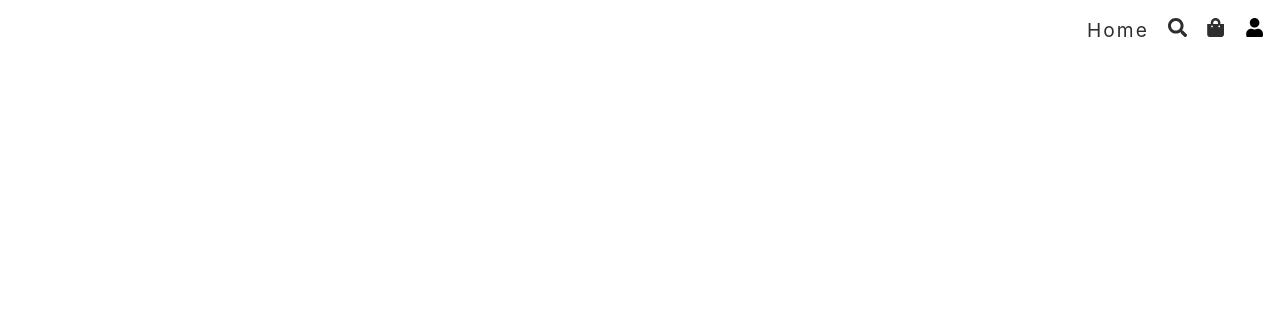
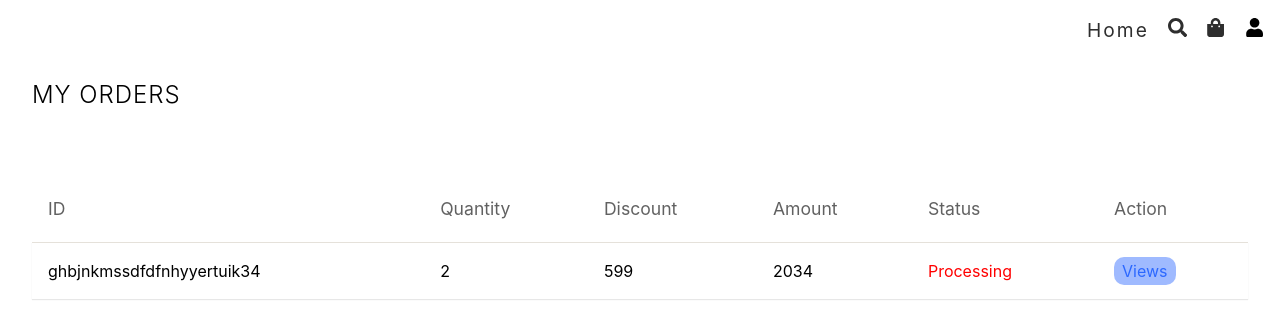
Before and after one commit to daljeet723/Ecommerce--MERN-Typexcript-Sass, a React (Vite) app in the folder Ecommerce-frontend/: page /orders in a window 1280 px wide. Before the commit this address had no page. Shown: the top 324 px of the page. Built offline with nearby package versions, Linux system fonts and the light colour scheme.

Commit message:
Orders page UI

```diff
--- a/Ecommerce-frontend/src/App.tsx
+++ b/Ecommerce-frontend/src/App.tsx
@@ -10,6 +10,8 @@ const Search = lazy(() => import("./pages/search"));
 const Cart = lazy(() => import("./pages/cart"));
 const Shipping = lazy(() => import("./pages/shipping"));
 const Login = lazy(()=> import ("./pages/login"));
+const Orders = lazy(()=> import ("./pages/orders"));
+const OrderDetails = lazy(()=> import ("./pages/order-details"));
 
 //ADMIN
 const Dashboard = lazy(() => import("./pages/admin/dashboard"));
@@ -48,6 +50,8 @@ const App = () => {
           {/* Logged in user routes */}
           <Route>
             <Route path="/shipping" element={<Shipping />} />
+            <Route path="/orders" element={<Orders />} />
+            <Route path="/orders/:id" element={<OrderDetails />} />
           </Route>
 
 
--- a/Ecommerce-frontend/src/components/header.tsx
+++ b/Ecommerce-frontend/src/components/header.tsx
@@ -3,7 +3,7 @@ import { FaSearch, FaShoppingBag, FaSignInAlt, FaSignOutAlt, FaUser } from "reac
 import { useState } from "react";
 
 const Header = () => {
-    const user = { _id: "fggh", role: "user" };
+    const user = { _id: "fggh", role: "admin" };
     const [isOpen, setIsOpen] = useState<boolean>(false);
 
     const logoutHandler =()=>{
--- /dev/null
+++ b/Ecommerce-frontend/src/pages/order-details.tsx
@@ -0,0 +1,9 @@
+import React from 'react'
+
+const OrderDetails = () => {
+  return (
+    <div>order-details</div>
+  )
+}
+
+export default OrderDetails
--- /dev/null
+++ b/Ecommerce-frontend/src/pages/orders.tsx
@@ -0,0 +1,71 @@
+import React, { ReactElement, useState } from 'react'
+import TableHOC from '../components/admin/TableHOC';
+import { Column } from "react-table";
+import { Link } from 'react-router-dom';
+
+type DataType = {
+  _id: string;
+  amount: number;
+  quantity: number;
+  discount: number;
+  status: ReactElement;
+  action: ReactElement;
+};
+
+const column: Column<DataType>[] = [
+  {
+    Header: "ID",
+    accessor: "_id"
+  },
+  {
+    Header: "Quantity",
+    accessor: "quantity"
+  },
+  {
+    Header: "Discount",
+    accessor: "discount"
+  },
+  {
+    Header: "Amount",
+    accessor: "amount"
+  },
+  {
+    Header: "Status",
+    accessor: "status"
+  },
+  {
+    Header: "Action",
+    accessor: "action"
+  }
+
+]
+const Orders = () => {
+
+  const [rows] = useState<DataType[]>([
+    {
+      _id: "ghbjnkmssdfdfnhyyertuik34",
+      amount: 2034,
+      quantity: 2,
+      discount: 599,
+      status: <span className='red'>Processing</span>,
+      action: <Link to={"/orders/ghbjnkm"}>Views</Link>
+    }
+  ])
+
+  //Return JSX function
+  const Table = TableHOC<DataType>(
+    column,
+    rows,
+    "dashboard-product-box",
+    "",
+    rows.length > 6
+  )()
+  return (
+    <div className='container'>
+      <h1>My Orders</h1>
+      {Table}
+    </div>
+  )
+}
+
+export default Orders
--- a/Ecommerce-frontend/src/styles/admin-styles/_mixin.scss
+++ b/Ecommerce-frontend/src/styles/admin-styles/_mixin.scss
@@ -1,4 +1,4 @@
-@mixin heading($spacing: 2px, $weight: 300, $case: uppercase,$size:1.5rem) {
+@mixin heading($spacing: 1px, $weight: 300, $case: uppercase,$size:1.5rem) {
   letter-spacing: $spacing;
   font-weight: $weight;
   text-transform: $case;
--- a/Ecommerce-frontend/src/styles/app.scss
+++ b/Ecommerce-frontend/src/styles/app.scss
@@ -45,53 +45,27 @@ $color3: rgb(0, 104, 136);
 @import "admin-styles/dashboardapp";
 @import "admin-styles/mediaquery";
 
-.admin-container {
-  @include grid(1fr 4fr, 2rem);
-  height: 100vh;
-  background-color: rgb(247, 247, 247);
+.container {
+  max-width: 1367px;
+  width: 100%;
+  margin: auto;
+  overflow: auto;
+  > h1 {
+    @include heading;
+    margin: 1rem 0 1rem 2rem;
+    text-align: left;
+  }
+}
 
-  >aside {
-    width: 100%;
-    background-color: white;
-    padding: 1rem;
-    z-index: 10;
-    overflow-y: auto;
-
-    &::-webkit-scrollbar {
-      display: none;
-    }
-
-    >div {
-      margin: 2rem 1rem;
-
-      >h5 {
-        @include heading(2px);
-        opacity: 0.8;
-        margin: 1rem 0;
-      }
-
-      >ul {
-        @include flex(column, unset, unset, 0.5rem);
-        list-style: none;
-
-        >li {
-          padding: 0.5rem 1rem;
-          border-radius: 10px;
-
-          a {
-            color: rgba(0, 0, 0, 0.825);
-            @include flex(row, unset);
-          }
-        }
-      }
-    }
-  }
+.heading {
+  @include heading;
+  margin: 1rem 0;
+  text-align: center;
 }
 
 .header {
   @include flex(row, flex-end, stretch, 1.2rem);
   padding: 1rem;
-
   a {
     color: $color2;
     letter-spacing: 2px;
@@ -100,8 +74,8 @@ $color3: rgb(0, 104, 136);
     &:hover {
       color: $color3;
     }
+  }
 
-  }
   button {
     border: none;
     font-size: 1.2rem;
@@ -118,25 +92,82 @@ $color3: rgb(0, 104, 136);
     padding: 10px;
     width: 100px;
     position: absolute;
-    left: calc(100% - 120px);
-    top: 8.2%;
+    left: calc(100% - 100px);
+    top: 8%;
     > div {
       @include flex(column, flex-start, center, 0.25rem);
     }
   }
+}
+.not-found {
+  height: 80vh;
+  @include flex(column);
+  > svg {
+    font-size: 5rem;
+  }
+}
 
+.checkout-container {
+  max-width: 400px;
+  width: 100%;
+  margin: auto;
+  > form {
+    @include flex(column, flex-start, stretch, 2rem);
 
+    > button {
+      @include btn(1rem, $color3, $color1);
+      width: 100%;
+      font-size: 1.1rem;
+    }
+  }
+}
+
+.admin-container {
+  @include grid(1fr 4fr, 2rem);
+  height: 100vh;
+  background-color: rgb(247, 247, 247);
+  > aside {
+    width: 100%;
+    background-color: white;
+    padding: 1rem;
+    z-index: 10;
+    overflow-y: auto;
+    &::-webkit-scrollbar {
+      display: none;
+    }
+
+    > div {
+      margin: 2rem 1rem;
+      > h5 {
+        @include heading(2px);
+        opacity: 0.8;
+        margin: 1rem 0;
+      }
+      > ul {
+        @include flex(column, unset, unset, 0.5rem);
+        list-style: none;
+        > li {
+          padding: 0.5rem 1rem;
+          border-radius: 10px;
+          a {
+            color: rgba(0, 0, 0, 0.825);
+            @include flex(row, unset);
+          }
+        }
+      }
+    }
+  }
 }
 
 .table {
   border-collapse: collapse;
   width: 100%;
-
   th,
   td {
     padding: 8px;
     text-align: left;
     vertical-align: middle;
+
   }
 
   th {
@@ -144,7 +175,8 @@ $color3: rgb(0, 104, 136);
     color: #0000009e;
     font-size: 1.1rem;
     font-weight: 400;
-    padding: 2rem 1rem;
+    padding: 1.2rem 1rem;
+    border-bottom:1px solid #E5E1DA;
   }
 
   tbody {
@@ -161,7 +193,6 @@ $color3: rgb(0, 104, 136);
         object-fit: contain;
         border-radius: 10px;
       }
-
       a {
         text-decoration: none;
         background-color: rgba(44, 104, 255, 0.455);
@@ -169,7 +200,6 @@ $color3: rgb(0, 104, 136);
         padding: 0.25rem 0.5rem;
         border-radius: 10px;
       }
-
       button {
         width: 2rem;
         height: 2rem;
@@ -179,7 +209,6 @@ $color3: rgb(0, 104, 136);
         background-color: transparent;
         cursor: pointer;
         color: rgb(255, 44, 44);
-
         &:hover {
           opacity: 0.6;
         }
@@ -199,8 +228,7 @@ $color3: rgb(0, 104, 136);
 .table-pagination {
   @include flex;
   padding: 2rem;
-
-  >button {
+  > button {
     padding: 0.5rem 1rem;
     border: none;
     outline: none;
@@ -208,7 +236,6 @@ $color3: rgb(0, 104, 136);
     cursor: pointer;
     background-color: rgba(0, 115, 255);
     color: white;
-
     &:disabled {
       background-color: rgba(0, 115, 255, 0.1);
       cursor: not-allowed;
@@ -248,10 +275,9 @@ $color3: rgb(0, 104, 136);
 
 .loader {
   width: 100%;
-  height: 100vh;
+  height: 85vh;
   @include flex;
-
-  >div {
+  > div {
     @include square(10rem);
     border-radius: 50%;
     border-top: 1rem solid rgb(43, 43, 43);
@@ -262,14 +288,39 @@ $color3: rgb(0, 104, 136);
   }
 }
 
+.skeleton-loader {
+  display: flex;
+  flex-direction: column;
+}
+
+.skeleton-shape {
+  height: 30px;
+  width: 100%;
+  background-color: #ddd;
+  margin-bottom: 10px;
+  border-radius: 4px;
+  animation: skeleon-loading 1.5s infinite;
+}
+
 @keyframes loading-animation {
   to {
     transform: rotateZ(360deg);
   }
 }
-
 @keyframes up-and-down {
   to {
     transform: translate(-50%, -20%);
   }
 }
+
+@keyframes skeleon-loading {
+  0% {
+    opacity: 0.6;
+  }
+  50% {
+    opacity: 1;
+  }
+  100% {
+    opacity: 0.6;
+  }
+}
```
